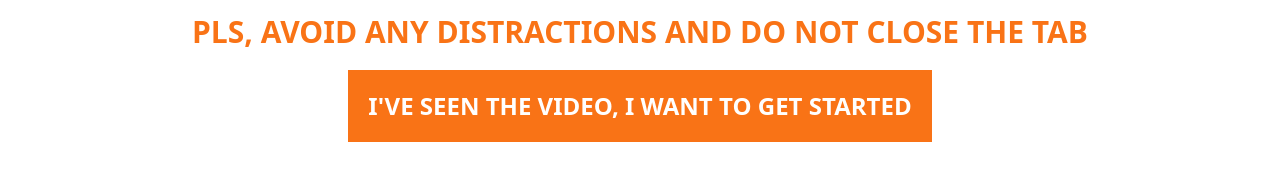
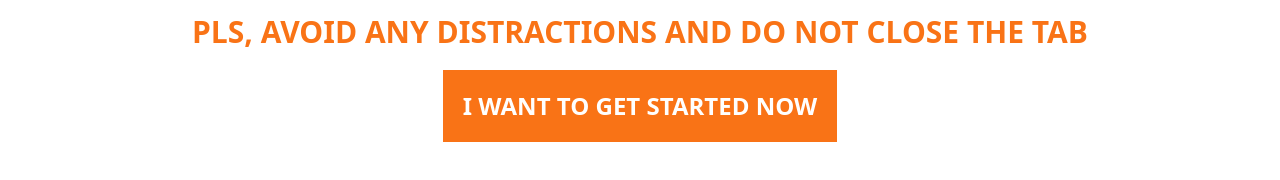
Before and after one commit to drisaden/amazonkdp, a plain HTML site: page index.html in a window 1280 px wide. Shown: the part 432-612 px from the top of the page. Drawn offline with nearby package versions, Linux system fonts and the light colour scheme.

Commit message:
CTA changed

```diff
--- a/index.html
+++ b/index.html
@@ -31,7 +31,8 @@
         </h2>
     </header>
     <div class="mt-10 flex justify-center align-center ">
-        <video src="videoplayback.mp4" width="400" height="540" controls type="video/mp4" class="border-2 border-orange-500 border-solid rounded"></video>
+        <video src="videoplayback.mp4" width="400" height="540" controls type="video/mp4"
+            class="border-2 border-orange-500 border-solid rounded"></video>
     </div>
 
     <!-- <div class="mt-0 flex justify-center align-center">
@@ -41,9 +42,13 @@
     </div> -->
     <p class="text-center px-3 sm:px-5 my-5 md:text-3xl text-xl text-orange-500 font-bold uppercase">PLS, AVOID ANY
         DISTRACTIONS AND DO NOT CLOSE THE TAB</p>
-    <button class="flex justify-center m-5 p-5 bg-orange-500 text-white uppercase mb-10 mx-auto text-2xl font-bold">
-        <a href="https://wa.link/a3pbmp">I've seen the video, I want to get started</a>
-    </button>
+    <div class="mx-10">
+        <button
+            class="flex justify-center mx-10 p-5 bg-orange-500 text-white uppercase mb-10 mx-auto text-2xl font-bold">
+            <a href="https://wa.link/a3pbmp">I want to get started now</a>
+        </button>
+    </div>
+
 
 </body>
 
```
